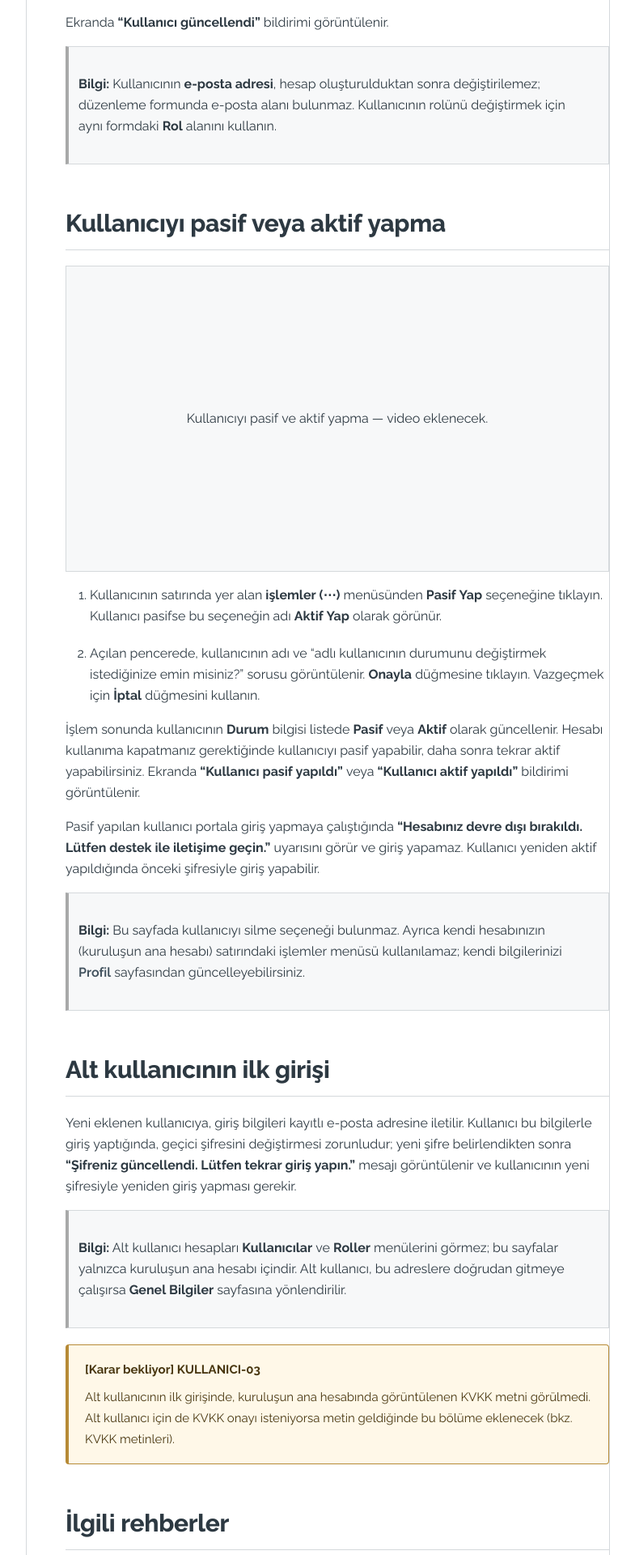
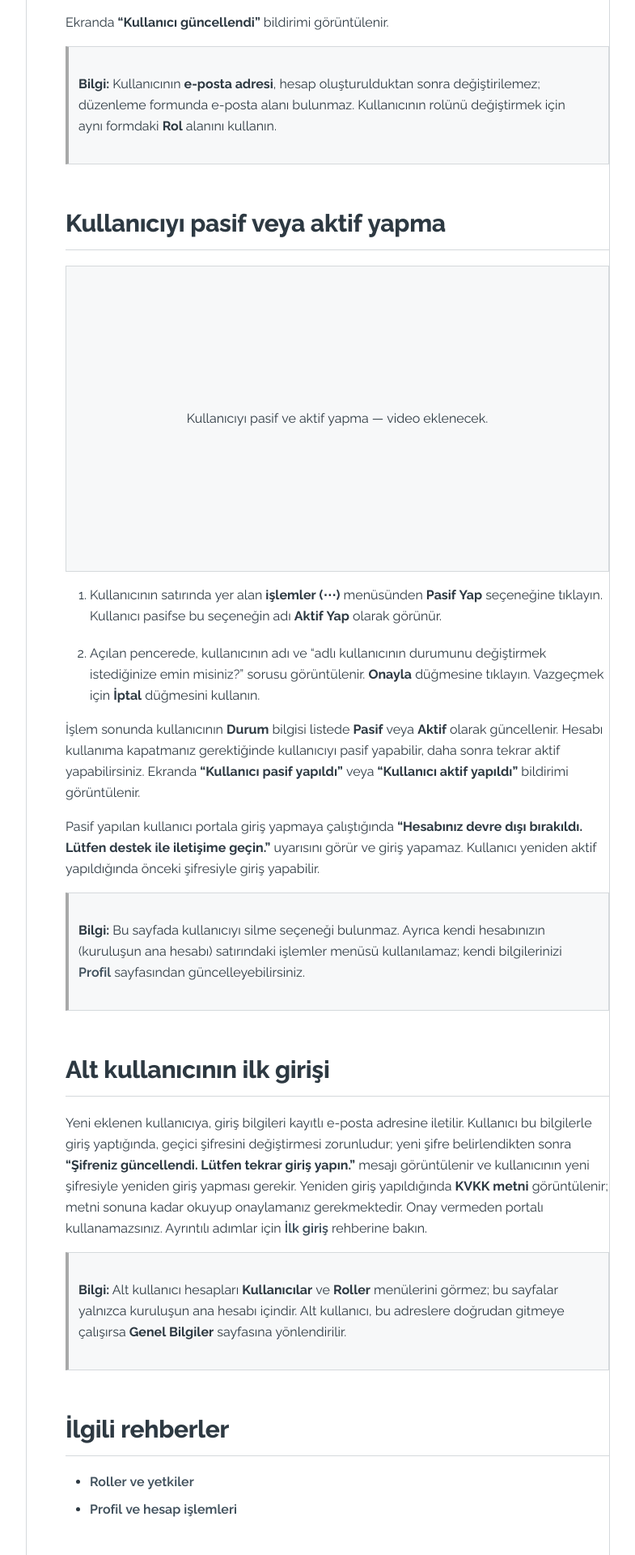
Before and after one commit to alpbayram/todeb-kullanim-rehberi, an MkDocs documentation site: the page built from docs/uye-portali/kullanicilar.md, in a window 1280 px wide. Shown: the part 3080-5000 px from the top of the page at 81% size, without its empty margins (287-1072 px from the left). Built offline with MkDocs 1.6.1 and Material for MkDocs 9.7.7, drawn with Linux system fonts in a browser that asks for light colours.

Commit message:
docs: confirm KVKK for sub-user first login, remove note
Co-Authored-By: Claude Sonnet 5.5 <noreply@anthropic.com>

```diff
--- a/docs/uye-portali/kullanicilar.md
+++ b/docs/uye-portali/kullanicilar.md
@@ -78,16 +78,10 @@ Pasif yapılan kullanıcı portala giriş yapmaya çalıştığında **“Hesab
 
 ## Alt kullanıcının ilk girişi
 
-Yeni eklenen kullanıcıya, giriş bilgileri kayıtlı e-posta adresine iletilir. Kullanıcı bu bilgilerle giriş yaptığında, geçici şifresini değiştirmesi zorunludur; yeni şifre belirlendikten sonra **“Şifreniz güncellendi. Lütfen tekrar giriş yapın.”** mesajı görüntülenir ve kullanıcının yeni şifresiyle yeniden giriş yapması gerekir.
+Yeni eklenen kullanıcıya, giriş bilgileri kayıtlı e-posta adresine iletilir. Kullanıcı bu bilgilerle giriş yaptığında, geçici şifresini değiştirmesi zorunludur; yeni şifre belirlendikten sonra **“Şifreniz güncellendi. Lütfen tekrar giriş yapın.”** mesajı görüntülenir ve kullanıcının yeni şifresiyle yeniden giriş yapması gerekir. Yeniden giriş yapıldığında **KVKK metni** görüntülenir; metni sonuna kadar okuyup onaylamanız gerekmektedir. Onay vermeden portalı kullanamazsınız. Ayrıntılı adımlar için [İlk giriş](ilk-giris.md) rehberine bakın.
 
 > **Bilgi:** Alt kullanıcı hesapları **Kullanıcılar** ve **Roller** menülerini görmez; bu sayfalar yalnızca kuruluşun ana hesabı içindir. Alt kullanıcı, bu adreslere doğrudan gitmeye çalışırsa **Genel Bilgiler** sayfasına yönlendirilir.
 
-<!-- REVIEW:START KULLANICI-03 -->
-<div class="review-note" data-review-id="KULLANICI-03" role="note">
-<strong>[Karar bekliyor] KULLANICI-03</strong>
-<p>Alt kullanıcının ilk girişinde, kuruluşun ana hesabında görüntülenen KVKK metni görülmedi. Alt kullanıcı için de KVKK onayı isteniyorsa metin geldiğinde bu bölüme eklenecek (bkz. KVKK metinleri).</p>
-</div>
-<!-- REVIEW:END KULLANICI-03 -->
 
 ## İlgili rehberler
 
```
